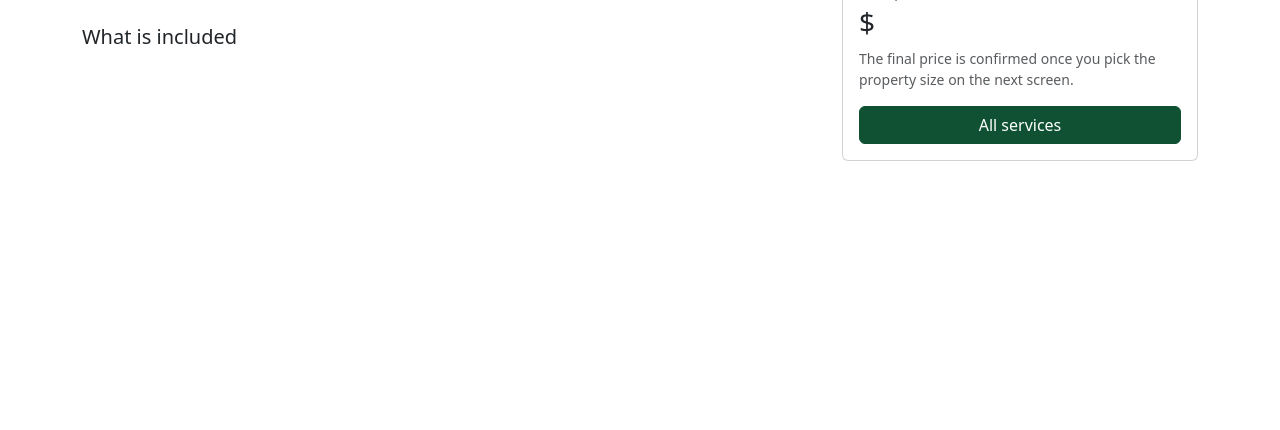
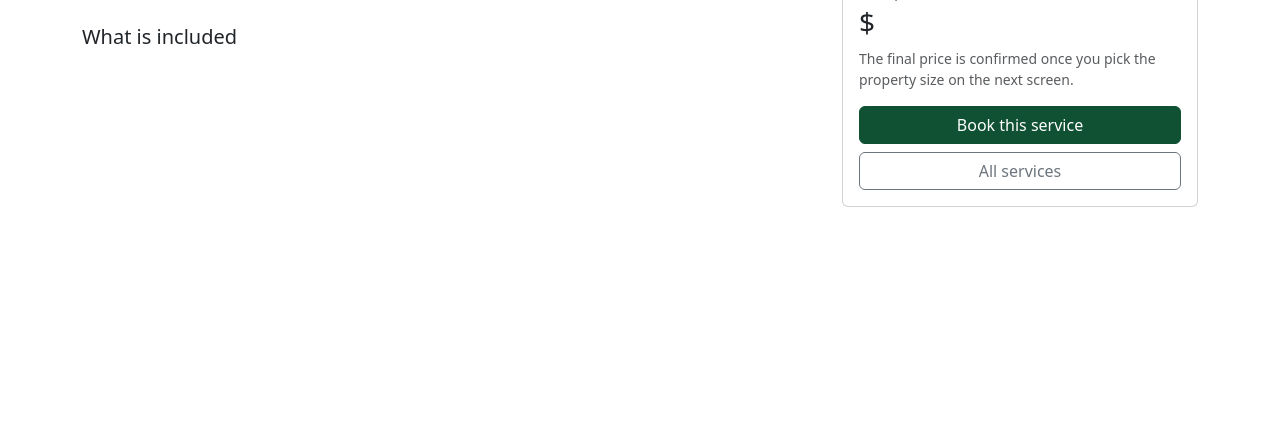
Before and after one commit to team-servicehub-it6006/servicehub-it6006, a Django app: template templates/services/service_detail.html in a window 1280 px wide. Shown: the part 116-546 px from the top of the page. Run offline with Django 5.2, Linux system fonts and the light colour scheme; the template is opened without the code that fills it, so the values that code supplies are empty; parts of the project's set-up code (start-up, migrations or seed data) failed here and were passed over.

Commit message:
service detail gets its book this service button now the route exists

```diff
--- a/templates/services/service_detail.html
+++ b/templates/services/service_detail.html
@@ -16,7 +16,8 @@
         <p class="h3">${{ service.base_price }}</p>
         <p class="small text-muted">The final price is confirmed once you pick the property
            size on the next screen.</p>
-        <a class="btn btn-brand w-100" href="{% url 'services:list' %}">All services</a>
+        <a class="btn btn-brand w-100" href="{% url 'bookings:create' service.slug %}">Book this service</a>
+        <a class="btn btn-outline-secondary w-100 mt-2" href="{% url 'services:list' %}">All services</a>
       </div>
     </div>
   </div>
```
